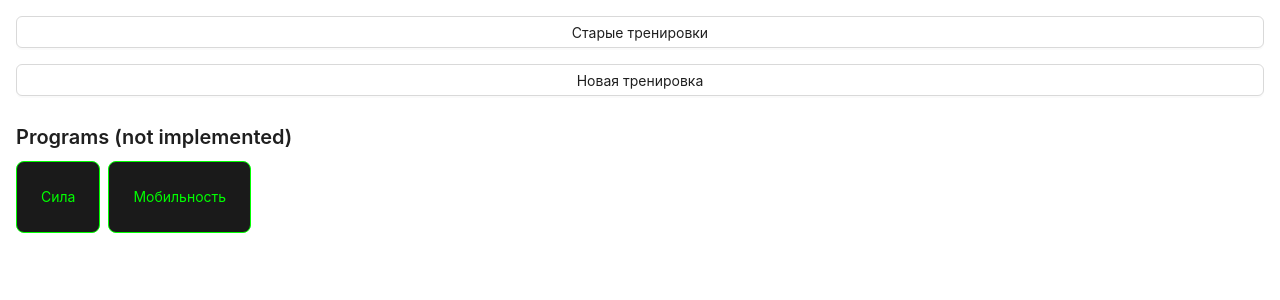
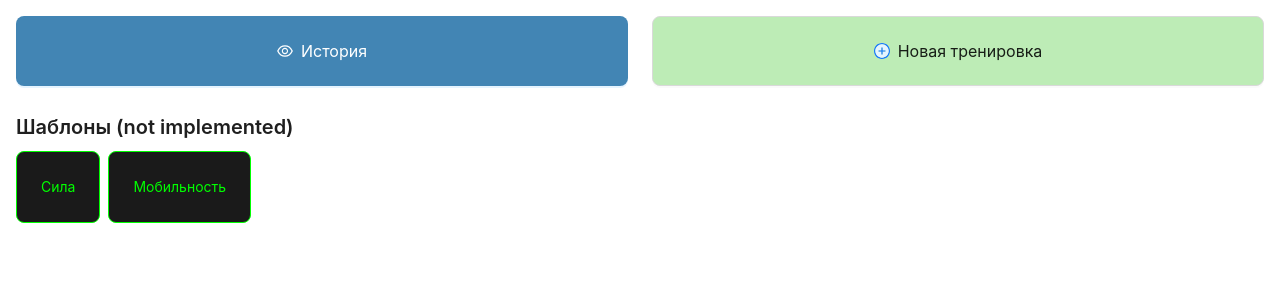
Before and after one commit to artsich/gachigym, a React (Create React App) app: page / in a window 1280 px wide. Shown: the top 300 px of the page. Built offline with nearby package versions, Linux system fonts and the light colour scheme.

Commit message:
Add styles for main buttons.

```diff
--- a/src/app.jsx
+++ b/src/app.jsx
@@ -2,6 +2,7 @@ import { BrowserRouter as Router, Routes, Route } from 'react-router-dom';
 import { MainPage } from './pages/main-page';
 import { WorkoutPage } from './pages/workout-page';
 import { WorkoutsPage } from './pages/workouts-page';
+import { styles } from './styles/style.css';
 
 const WorkoutRouter = () => {
 	return (
--- a/src/pages/main-page.jsx
+++ b/src/pages/main-page.jsx
@@ -2,56 +2,88 @@ import { Button, Card, Flex } from "antd";
 import Title from "antd/es/typography/Title";
 import { useNavigate } from "react-router-dom";
 import { isTrainingInProgress } from "../services/workout-service";
+import {
+    EyeOutlined,
+    PlusCircleTwoTone,
+    InfoCircleOutlined,
+} from "@ant-design/icons";
 
 const styles = {
     container: {
-        padding: '16px',
+        padding: "16px",
     },
     templatesSection: {
-        display: 'flex',
-        gap: '8px',
-        overflowX: 'auto',
+        display: "flex",
+        gap: "8px",
+        overflowX: "auto",
     },
     templateCard: {
-        backgroundColor: '#1a1a1a',
-        color: '#00ff00',
-        border: '1px solid #00ff00',
-        flex: '0 0 auto',
-        cursor: 'pointer',
-    }
-}
+        backgroundColor: "#1a1a1a",
+        color: "#00ff00",
+        border: "1px solid #00ff00",
+        flex: "0 0 auto",
+        cursor: "pointer",
+    },
+    newWorkoutButton: {
+        background: "#BDECB6",
+    },
+    historyButton: {
+        background: "#4285b4",
+    },
+    currentWorkoutButton: {
+        background: "#FFFDD0",
+    },
+};
 
 export const MainPage = () => {
     const navigate = useNavigate();
-    const templates = ['Сила', 'Мобильность']; // TODO: load components
+    const templates = ["Сила", "Мобильность"]; // TODO: load components
 
     return (
         <div style={styles.container}>
-            <Flex gap="middle" vertical>
+            <Flex gap="large" horizontal="true">
                 <Button
-                    style={styles.mainButton}
-                    onClick={() => navigate('/workouts')}>
-                    Старые тренировки
+                    icon={<EyeOutlined />}
+                    type="primary"
+                    size="large"
+                    className="mainButton"
+                    style={styles.historyButton}
+                    onClick={() => navigate("/workouts")}
+                >
+                    История
                 </Button>
-                <Button
-                    style={styles.mainButton}
-                    onClick={() => navigate('/workout')}>
-                    Новая тренировка
-                </Button>
-                {isTrainingInProgress() ? <Button
-                    style={styles.mainButton}
-                    onClick={() => navigate('/workout/current')}>
-                    Текущая тренировка
-                </Button> : <></>}
+
+                {isTrainingInProgress() ? (
+                    <Button
+                        icon={<InfoCircleOutlined />}
+                        size="large"
+                        className="mainButton"
+                        style={styles.currentWorkoutButton}
+                        onClick={() => navigate("/workout/current")}
+                    >
+                        Текущая тренировка
+                    </Button>
+                ) : (
+                    <Button
+                        icon={<PlusCircleTwoTone />}
+                        size="large"
+                        className="mainButton"
+                        style={styles.newWorkoutButton}
+                        onClick={() => navigate("/workout")}
+                    >
+                        Новая тренировка
+                    </Button>
+                )}
             </Flex>
 
-            <Title level={4}>Programs (not implemented)</Title>
+            <Title level={4}>Шаблоны (not implemented)</Title>
             <div style={styles.templatesSection}>
-                {templates.map(template => (
+                {templates.map((template) => (
                     <Card
                         key={template}
                         style={styles.templateCard}
-                        onClick={() => navigate(`/create-workout/${template}`)}>
+                        onClick={() => navigate(`/create-workout/${template}`)}
+                    >
                         {template}
                     </Card>
                 ))}
--- /dev/null
+++ b/src/styles/style.css
@@ -0,0 +1,5 @@
+.mainButton {
+    font-size: 16px;
+    height: 70px;
+    width: 50%;
+}
```
